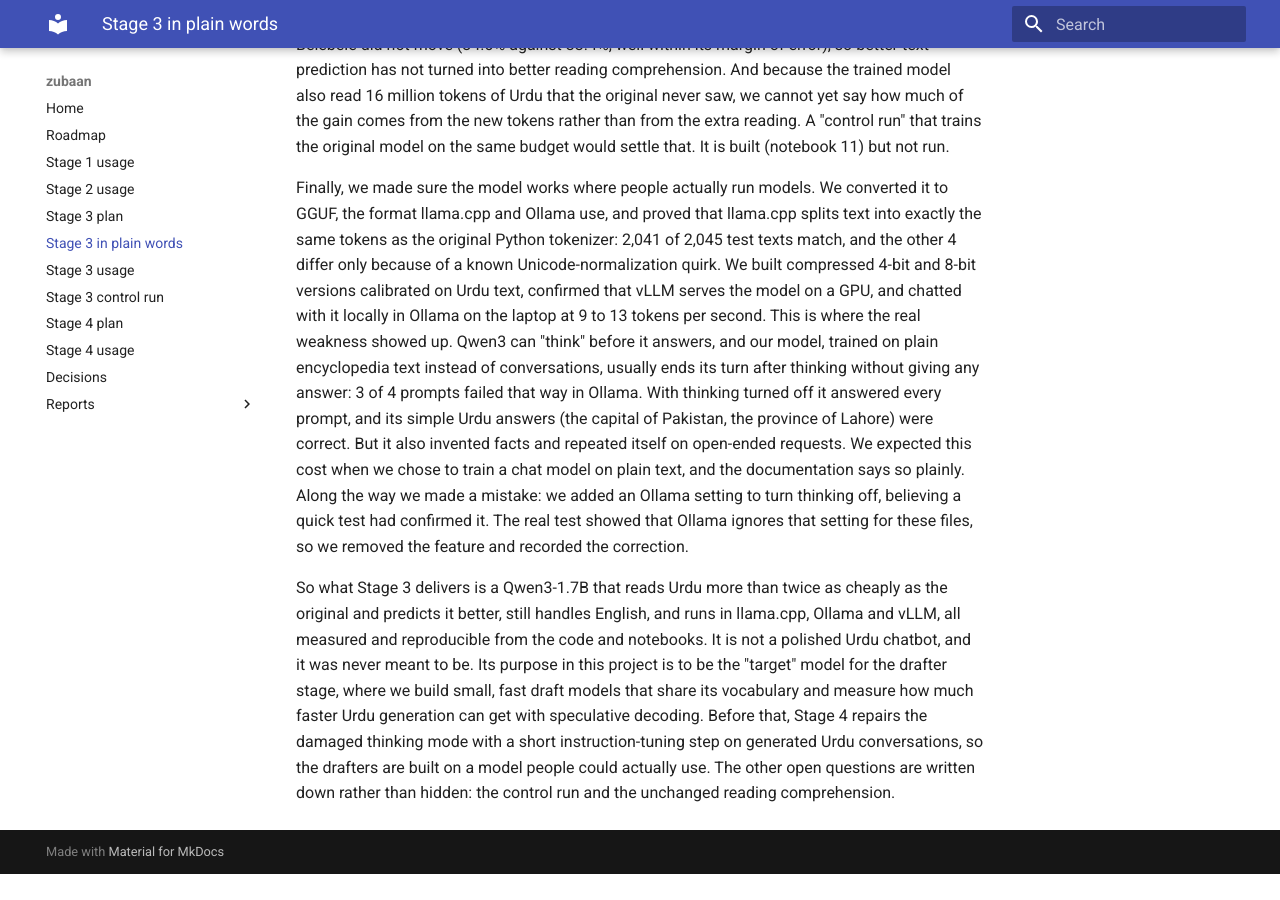
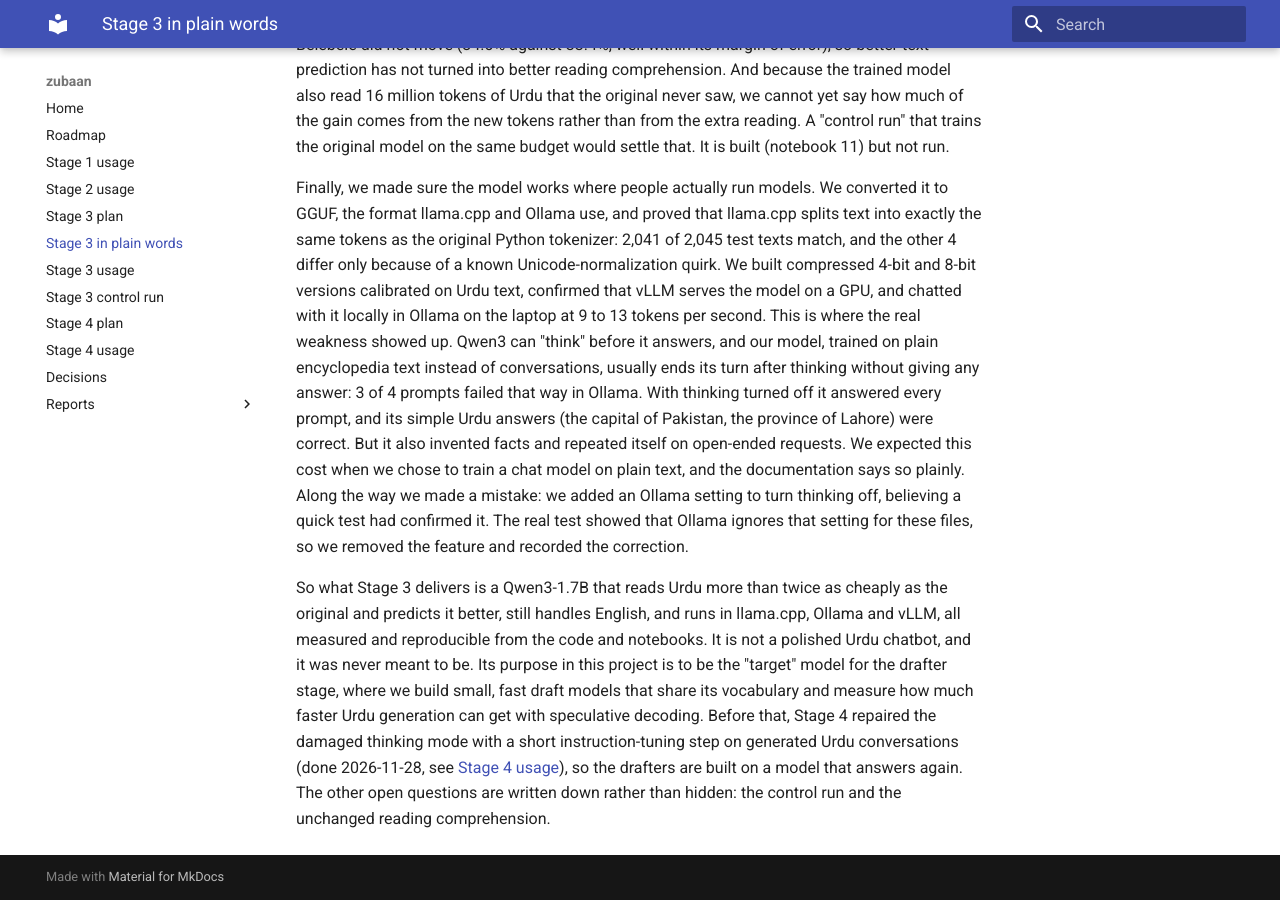
Before and after one commit to Hashir-Aziz123/zubaan, an MkDocs documentation site: the page built from docs/stage3-story.md, in a window 1280 px wide and 900 px high, scrolled down 1431 px. Built offline with MkDocs 1.6.1 and Material for MkDocs 9.7.7, drawn with Linux system fonts in a browser that asks for light colours; before the commit the page ends 2305 px from its top, so only the background shows below that.

Commit message:
docs: point stage 3 docs and the stage 4 plan at the finished stage 4
Co-Authored-By: Claude Opus 5.5 <noreply@anthropic.com>

```diff
--- a/docs/stage3-story.md
+++ b/docs/stage3-story.md
@@ -14,4 +14,4 @@ The main results were good. On FLORES Urdu, the cleanest test, the trained model
 
 Finally, we made sure the model works where people actually run models. We converted it to GGUF, the format llama.cpp and Ollama use, and proved that llama.cpp splits text into exactly the same tokens as the original Python tokenizer: 2,041 of 2,045 test texts match, and the other 4 differ only because of a known Unicode-normalization quirk. We built compressed 4-bit and 8-bit versions calibrated on Urdu text, confirmed that vLLM serves the model on a GPU, and chatted with it locally in Ollama on the laptop at 9 to 13 tokens per second. This is where the real weakness showed up. Qwen3 can "think" before it answers, and our model, trained on plain encyclopedia text instead of conversations, usually ends its turn after thinking without giving any answer: 3 of 4 prompts failed that way in Ollama. With thinking turned off it answered every prompt, and its simple Urdu answers (the capital of Pakistan, the province of Lahore) were correct. But it also invented facts and repeated itself on open-ended requests. We expected this cost when we chose to train a chat model on plain text, and the documentation says so plainly. Along the way we made a mistake: we added an Ollama setting to turn thinking off, believing a quick test had confirmed it. The real test showed that Ollama ignores that setting for these files, so we removed the feature and recorded the correction.
 
-So what Stage 3 delivers is a Qwen3-1.7B that reads Urdu more than twice as cheaply as the original and predicts it better, still handles English, and runs in llama.cpp, Ollama and vLLM, all measured and reproducible from the code and notebooks. It is not a polished Urdu chatbot, and it was never meant to be. Its purpose in this project is to be the "target" model for the drafter stage, where we build small, fast draft models that share its vocabulary and measure how much faster Urdu generation can get with speculative decoding. Before that, Stage 4 repairs the damaged thinking mode with a short instruction-tuning step on generated Urdu conversations, so the drafters are built on a model people could actually use. The other open questions are written down rather than hidden: the control run and the unchanged reading comprehension.
+So what Stage 3 delivers is a Qwen3-1.7B that reads Urdu more than twice as cheaply as the original and predicts it better, still handles English, and runs in llama.cpp, Ollama and vLLM, all measured and reproducible from the code and notebooks. It is not a polished Urdu chatbot, and it was never meant to be. Its purpose in this project is to be the "target" model for the drafter stage, where we build small, fast draft models that share its vocabulary and measure how much faster Urdu generation can get with speculative decoding. Before that, Stage 4 repaired the damaged thinking mode with a short instruction-tuning step on generated Urdu conversations (done 2026-11-28, see [Stage 4 usage](stage4-usage.md)), so the drafters are built on a model that answers again. The other open questions are written down rather than hidden: the control run and the unchanged reading comprehension.
```
Also changed, not shown: docs/stage3-usage.md (+1 -1 lines), docs/stage4-plan.md (+1 -1 lines).
